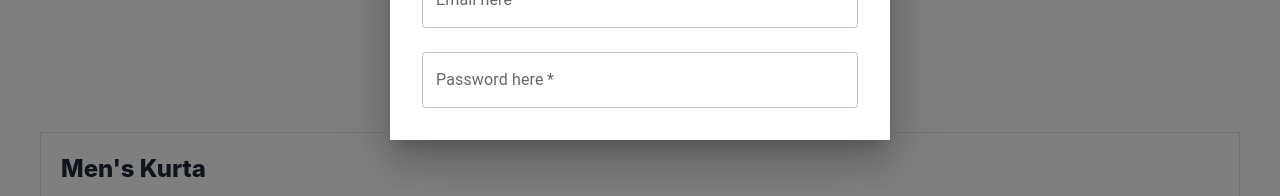
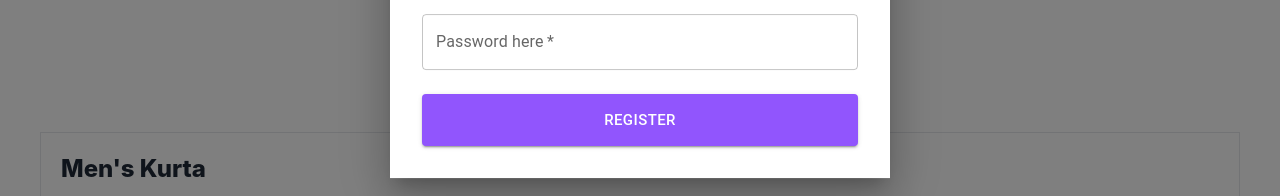
Before and after one commit to manish0to1/e-commerce, a React (Create React App) app: page / in a window 1280 px wide. Both pictures are taken after a click on the button "SIGNIN". Shown: the part 412-608 px from the top of the page. Built offline with nearby package versions, Linux system fonts and the light colour scheme.

Commit message:
working on register form

```diff
--- a/src/Auth/Register.jsx
+++ b/src/Auth/Register.jsx
@@ -1,4 +1,5 @@
-import { Grid, TextField } from "@mui/material";
+import { Padding } from "@mui/icons-material";
+import { Button, Grid, TextField } from "@mui/material";
 import React from "react";
 
 const Register = () => {
@@ -49,6 +50,17 @@ const Register = () => {
               autoComplete="password"
             />
           </Grid>
+          <Grid item xs={12}>
+            <Button
+              className="bg-[#9155FD] w-full"
+              type="submit"
+              variant="contained"
+              size="large"
+              sx={{ padding: ".8rem 0", bgcolor: "#9155FD" }}
+            >
+              Register
+            </Button>
+          </Grid>
         </Grid>
       </form>
     </div>
```
